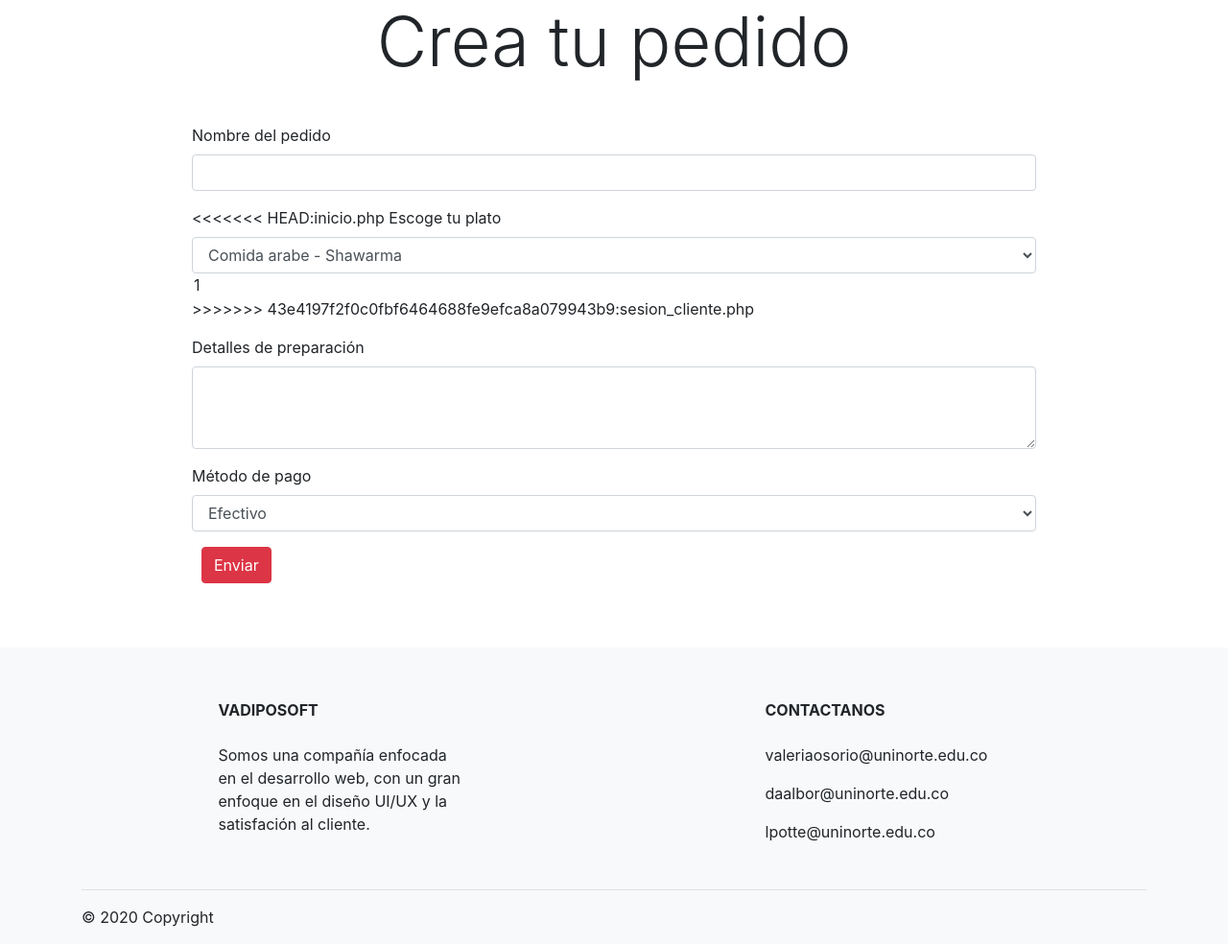
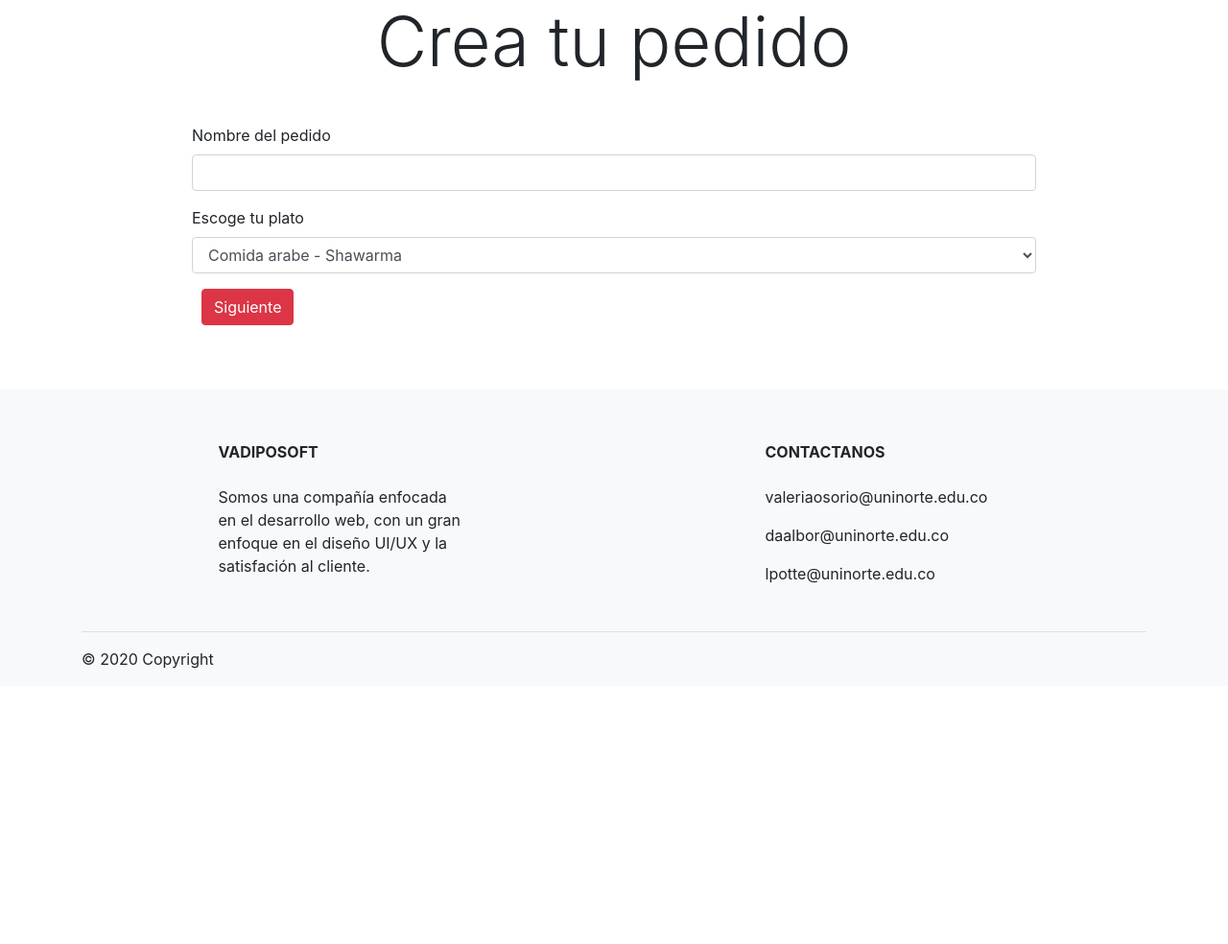
Before and after one commit to valtdv/iFood, a PHP site: page /sesion_cliente.php in a window 1280 px wide. Shown: the part 360-1344 px from the top of the page at 96% size. After the commit the page ends 1057 px from the top, so only its background shows below. Run offline with PHP 8.4, Linux system fonts and the light colour scheme.

Commit message:
valores en los select y switch

```diff
--- /dev/null
+++ b/js/sesion_cliente.js
@@ -0,0 +1,27 @@
+function detallesDelPedido(){
+    let pedido = document.getElementById("ingredientes").value;
+    switch(pedido){
+        case "comida-arabe":
+            console.log(pedido);
+            break;
+        case "comida-italiana":
+            console.log(pedido);
+            break;
+        case "comida-rapida":
+            console.log(pedido);
+            break;
+        case "comida-mexicana":
+            console.log(pedido);
+            break;
+        case "comida-colombiana":
+            console.log(pedido);
+            break;
+        case "comida-asiatica":
+            console.log(pedido);
+            break;
+    }
+}
+
+function metodoDePago(){
+
+}
--- a/sesion_cliente.php
+++ b/sesion_cliente.php
@@ -7,6 +7,7 @@
   <meta name="viewport" content="width=device-width, initial-scale=1" />
   <link rel="stylesheet" href="./css/styles.css" />
   <link rel="stylesheet" href="https://stackpath.bootstrapcdn.com/bootstrap/4.4.1/css/bootstrap.min.css" integrity="sha384-Vkoo8x4CGsO3+Hhxv8T/Q5PaXtkKtu6ug5TOeNV6gBiFeWPGFN9MuhOf23Q9Ifjh" crossorigin="anonymous" />
+  <script src="./js/sesion_cliente.js"></script>
 </head>
 
 <body>
@@ -46,33 +47,19 @@
         <input type="text" class="form-control" id="pedido" name = "pedido" required>
       </div>
       <div class="form-group">
-<<<<<<< HEAD:inicio.php
         <label for="ingredientes">Escoge tu plato</label>
         <select class="form-control" id="ingredientes" required>
-          <option>Comida arabe - Shawarma</option>
-          <option>Comida italiana - Pizza</option>
-          <option>Comida mexicana - Tacos</option>
-
-=======
-        <label for="ingredientes">Escoge tus ingredientes</label>
-        <select class="form-control" id="ingredientes" name="ingredientes"required>
-          <option>1</option>
->>>>>>> 43e4197f2f0c0fbf6464688fe9efca8a079943b9:sesion_cliente.php
+          <option value="comida-arabe">Comida arabe - Shawarma</option>
+          <option value="comida-italiana">Comida italiana - Pizza</option>
+          <option value="comida-rapida">Comida rapida - Hamburguesa</option>
+          <option value="comida-mexicana">Comida mexicana - Tacos</option>
+          <option value="comida-colombiana">Comida colombiana - Bandeja Paisa</option>
+          <option value="comida-asiatica">Comida asiatica - Ramen</option>
         </select>
       </div>
-      <div class="form-group">
-        <label for="preparacion">Detalles de preparación</label>
-        <textarea class="form-control" id="preparacion" rows="3" name="preparacion"required></textarea>
-      </div>
-      <div class="form-group">
-        <label for="pago">Método de pago</label>
-        <select class="form-control" id="pago" name="pago">
-          <option>Efectivo</option>
-          <option>Tarjeta de credito</option>
-        </select>
-      </div>
+      <div class="form-group" id="check"></div>
       <div>
-        <button type="submit" class="btn btn-danger d-flex justify-content-center">Enviar</button>
+        <button type="button" class="btn btn-danger d-flex justify-content-center" onclick="detallesDelPedido()">Siguiente</button>
       </div>
     </form>
   </section>
--- a/sign-log-in.php
+++ b/sign-log-in.php
@@ -38,7 +38,7 @@
         </div>
         <div class = "buttonHolder">
           <button type="submit" class="btn btn-danger">Iniciar sesión</button>
-          <button onclick="signin()" type "submit" class ="btn btn-danger"> Crear cuenta </button>
+          <button onclick="signIn()" type "submit" class ="btn btn-danger"> Crear cuenta </button>
         </div>
       </form>
     </section>
```
Also changed, not shown: inicio.js (deleted, +0 -7 lines), js/sign-log-in.js (+4 -4 lines).
